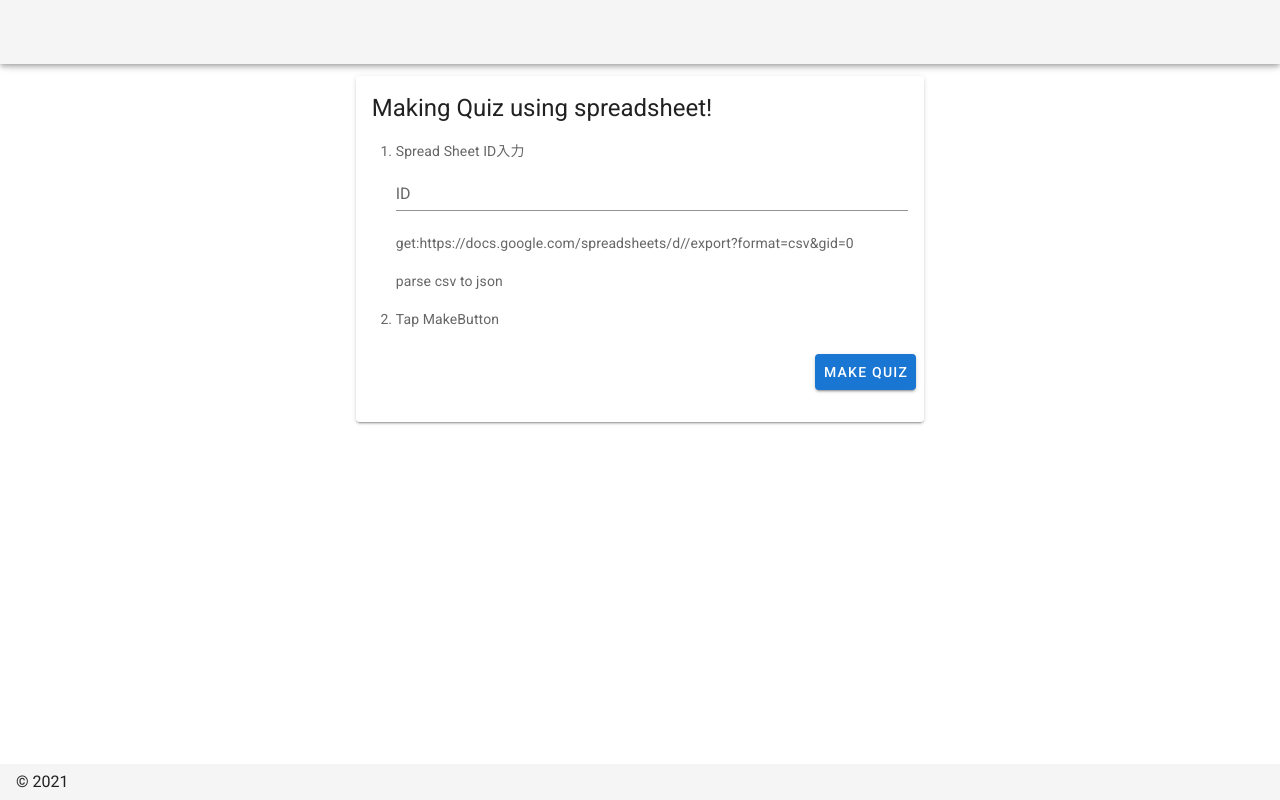
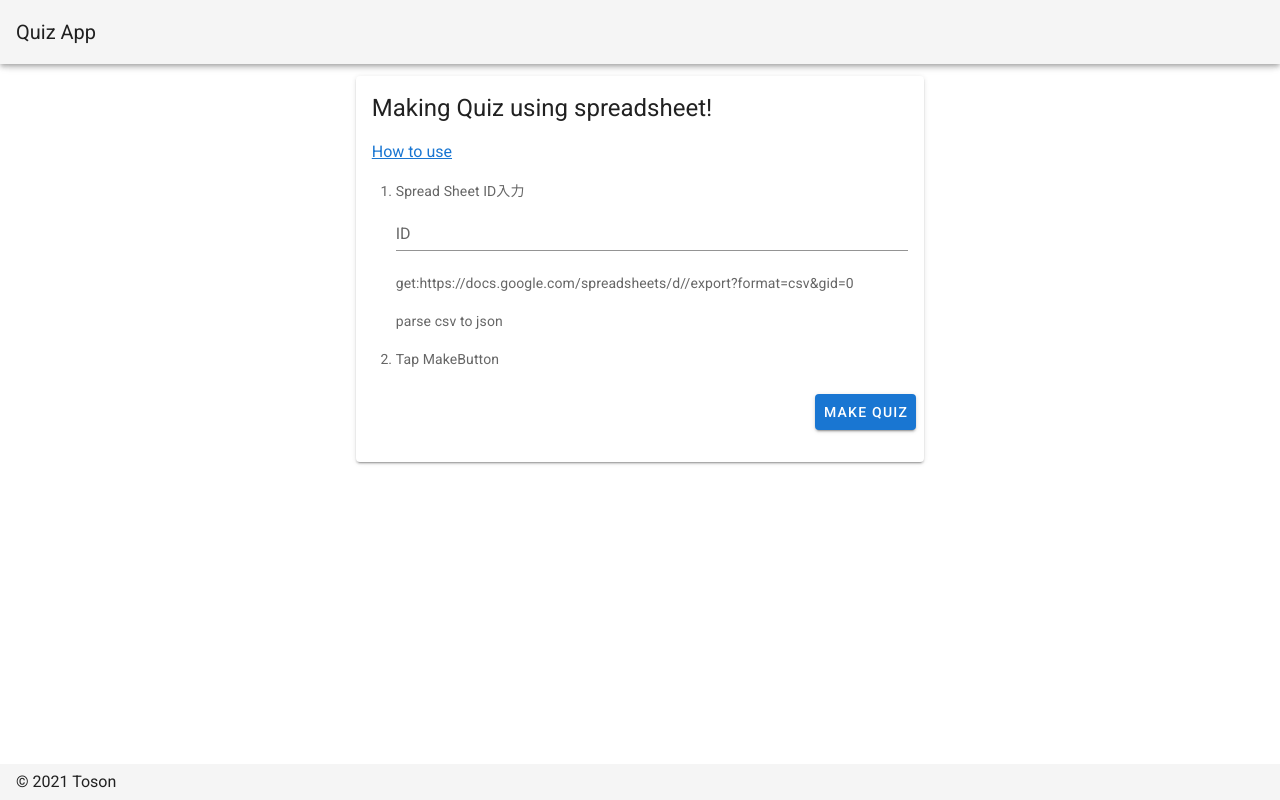
Before and after one commit to toson77/quizapp, a Nuxt app: page / in a window 1280 px wide. Built offline with nearby package versions, Linux system fonts and the light colour scheme; no server answers; what csvtojson, vue-papa-parse would draw is missing.

Commit message:
add explanation and fix design

```diff
--- a/layouts/default.vue
+++ b/layouts/default.vue
@@ -1,65 +1,18 @@
 <template>
   <v-app>
-    <v-app-bar
-      fixed
-      app
-    >
-
+    <v-app-bar app>
+      <v-toolbar-title>Quiz App</v-toolbar-title>
     </v-app-bar>
     <v-main>
       <v-container>
         <Nuxt />
       </v-container>
     </v-main>
-    <v-navigation-drawer
-      v-model="rightDrawer"
-      :right="right"
-      temporary
-      fixed
-    >
-      <v-list>
-        <v-list-item @click.native="right = !right">
-          <v-list-item-action>
-            <v-icon light>
-              mdi-repeat
-            </v-icon>
-          </v-list-item-action>
-          <v-list-item-title>Switch drawer (click me)</v-list-item-title>
-        </v-list-item>
-      </v-list>
-    </v-navigation-drawer>
-    <v-footer
-      :absolute="!fixed"
-      app
-    >
-      <span>&copy; {{ new Date().getFullYear() }}</span>
+    <v-footer app>
+      <span>&copy; {{ new Date().getFullYear() }} Toson</span>
     </v-footer>
   </v-app>
 </template>
 
 <script>
-export default {
-  data() {
-    return {
-      drawer: false,
-      fixed: false,
-      items: [
-        {
-          icon: "mdi-apps",
-          title: "Welcome",
-          to: "/"
-        },
-        {
-          icon: "mdi-chart-bubble",
-          title: "Inspire",
-          to: "/inspire"
-        }
-      ],
-      miniVariant: false,
-      right: true,
-      rightDrawer: false,
-      title: "Vuetify.js"
-    };
-  }
-};
 </script>
--- a/pages/index.vue
+++ b/pages/index.vue
@@ -14,6 +14,10 @@
         <v-card-title class="headline">
           Making Quiz using spreadsheet!
         </v-card-title>
+        <a
+          class="pl-4"
+          href="https://github.com/toson77/quizapp#quiz-app"
+        >How to use</a>
         <v-card-text>
           <ol>
             <li>Spread Sheet ID入力</li>
```
